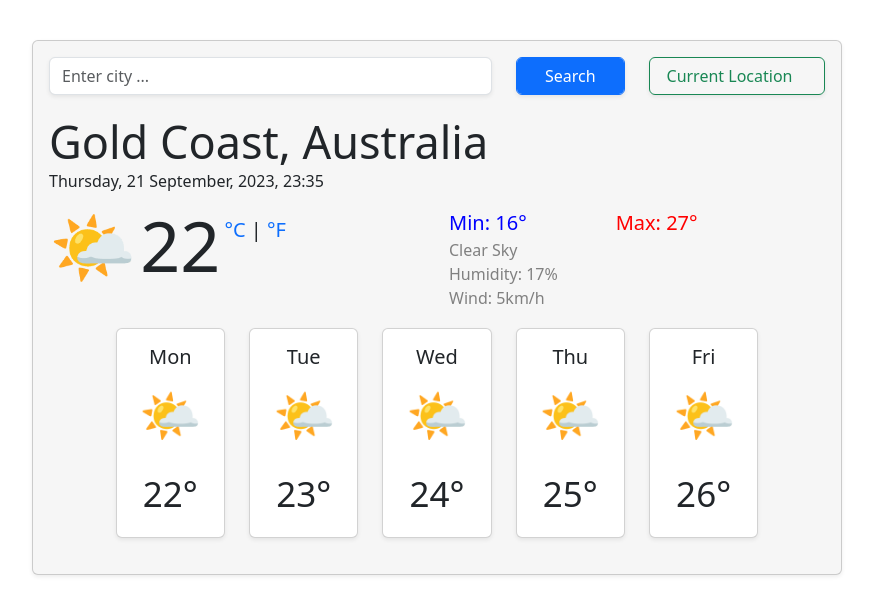
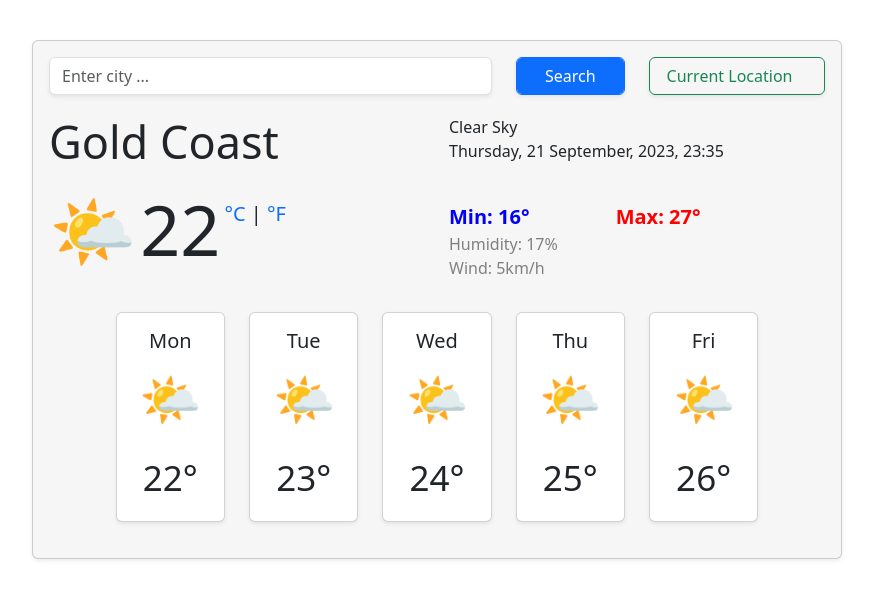
Before and after one commit to BethRavelle/New-Project, a website built with Parcel: page index.html in a window 1280 px wide. Shown: the whole page, without its empty margins (203-1076 px from the left). Built offline with nearby package versions, Linux system fonts and the light colour scheme.

Commit message:
Updated summary header to table

```diff
--- a/index.html
+++ b/index.html
@@ -46,8 +46,17 @@
                 </div>
               </div>
             </form>
-            <h1>Gold Coast, Australia</h1>
-            <div id="currentDateTime"></div>
+            <div class="row">
+              <div class="col-6">
+                <h1>Gold Coast</h1>
+              </div>
+              <div class="col-6">
+                <span id="description">Clear Sky</span>
+                <div class="row">
+                  <div id="currentDateTime"></div>
+                </div>
+              </div>
+            </div>
             <div class="row">
               <div class="col-6">
                 <div class="today">
@@ -67,7 +76,6 @@
                     <div class="col-5 max">Max: <span id="max">27</span>°</div>
                   </div>
                   <ul>
-                    <li><span id="description">Clear Sky</span></li>
                     <li>Humidity: <span id="humidity">17</span>%</li>
                     <li>Wind: <span id="wind">5</span>km/h</li>
                   </ul>
--- a/src/styles.css
+++ b/src/styles.css
@@ -7,12 +7,18 @@
   background: #f6f6f6;
 }
 form {
-  margin-bottom: 10px;
+  margin-bottom: 20px;
 }
 h1 {
-  margin: 20px 0 0 0;
   font-size: 45px;
   text-transform: capitalize;
+}
+.description {
+  font-size: 18px;
+  font-weight: bold;
+}
+#currentDateTime {
+  font-size: 16px;
 }
 .current-location:hover {
   background: green;
@@ -36,15 +42,17 @@ h1 {
 }
 .extra-info {
   position: relative;
-  top: 15px;
+  top: 25px;
 }
 .min {
   color: blue;
   font-size: 20px;
+  font-weight: bold;
 }
 .max {
   color: red;
   font-size: 20px;
+  font-weight: bold;
 }
 ul {
   list-style-type: none;
```
